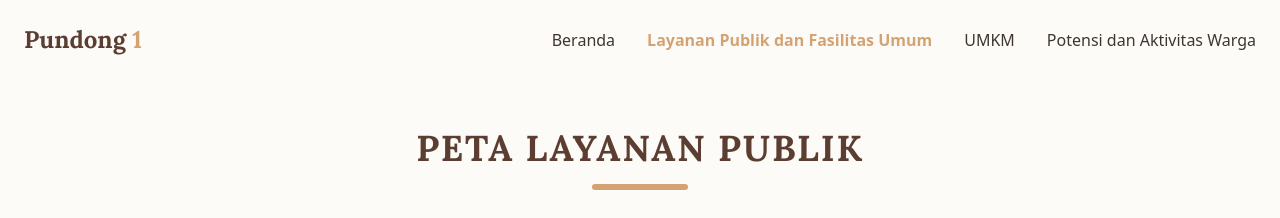
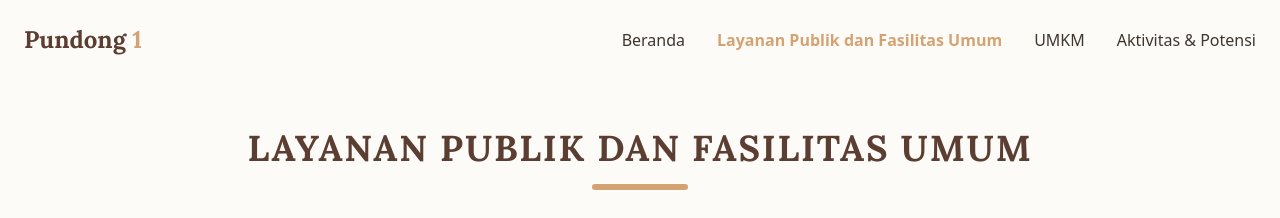
Before and after one commit to pundong1it-website/WebsitePundong1, a React (Vite) app: page /layanan in a window 1280 px wide. Shown: the top 218 px of the page. Built offline with nearby package versions, Linux system fonts and the light colour scheme; grey boxes are pictures that could not be loaded.

Commit message:
make a change

```diff
--- a/src/components/Hero.jsx
+++ b/src/components/Hero.jsx
@@ -15,7 +15,7 @@ const Hero = () => {
         <div className="h-1 w-24 bg-[#D4A373] mx-auto mb-8 rounded-full"></div>
 
         <p className="text-xl opacity-90 max-w-2xl mx-auto font-light leading-relaxed mb-10">
-          Gerbang informasi digital Dusun Pundong 1, Tirtoadi. Membangun harmoni dalam tradisi dan kemajuan teknologi.
+          Gerbang digital dan sekilas informasi mengenai dusun Pundong 1, Tirtoadi.
         </p>
 
         {/* --- BUTTON GROUP --- */}
--- a/src/components/Navbar.jsx
+++ b/src/components/Navbar.jsx
@@ -46,7 +46,7 @@ const Navbar = () => {
           <Link to="/" className={isActive('/')}>Beranda</Link>
           <Link to="/layanan" className={isActive('/layanan')}>Layanan Publik dan Fasilitas Umum</Link>
           <Link to="/umkm" className={isActive('/umkm')}>UMKM</Link>
-          <Link to="/potensi" className={isActive('/potensi')}>Potensi dan Aktivitas Warga</Link>
+          <Link to="/potensi" className={isActive('/potensi')}>Aktivitas & Potensi</Link>
         </div>
 
         {/* MOBILE MENU BUTTON (Hamburger) */}
--- a/src/data/constants.jsx
+++ b/src/data/constants.jsx
@@ -23,7 +23,7 @@ export const umkmData = [
     image1: mieayampakminimg,
     hours: " 09.00 - 21.00 WIB",
     desc: "Berlokasi langsung di area rumah tinggal yang nyaman, Bakso & Mie Ayam Pak Min menjadi pilihan tepat bagi masyarakat yang mencari mie ayam lezat dengan kualitas terjamin. Harga makanan dan minuman di sini sangat terjangkau, berkisar antara Rp3.000 hingga Rp7.000.",
-    address: " Jl. Pundong, Pundong I, Tirtoadi, Kec. Mlati, Kabupaten Sleman, Daerah Istimewa Yogyakarta 55287", phone: "089668756721", coords: [-7.7316421, 110.3179837]
+    address: " Jl. Pundong, Pundong I, Tirtoadi, Kec. Mlati, Kabupaten Sleman, Daerah Istimewa Yogyakarta 55287", phone: "089668756721", coords: [-7.7338877,110.3174139,21]
   },
   {
     id: 3, name: "Angkringan Kang Dobleh",
@@ -31,14 +31,14 @@ export const umkmData = [
     image2: kangdoblehImg2,
     hours: " 09.00 - 23.00 WIB",
     desc: "Angkringan Kang Dobleh merupakan sebuah UMKM yang menyediakan berbagai macam minuman dan makanan berat maupun ringan dengan kisaran harga yang terjangkau,  berkisar antara Rp3.000 hingga Rp13.000.",
-    address: " Jl. Pundong, Pundong I, Tirtoadi, Kec. Mlati, Kabupaten Sleman, Daerah Istimewa Yogyakarta 55287", phone: "089668756721", coords: [-7.7316421, 110.3179837]
+    address: " Jl. Pundong, Pundong I, Tirtoadi, Kec. Mlati, Kabupaten Sleman, Daerah Istimewa Yogyakarta 55287", phone: "089668756721", coords: [-7.733776, 110.317583]
   },
   {
     id: 4, name: "Ada Salad Buah & Seblak",
     image1: adaseblakmg,
     hours: "08.00 - 23.00 WIB",
     desc: "ADA Salad Buah & Seblak menawarkan perpaduan unik kuliner antara seblak pedas yang gurih dan salad buah segar. Selain menu utama, tersedia juga pilihan hidangan lain seperti Rawon dan Ayam Kremes lezat yang siap melayani pelanggan selama 24 jam penuh. Kuliner ini juga tersedia di Gofood, Grabfood, dan ShopeeFood ",
-    address: "Pundong I, Tirtoadi, Mlati, Sleman Regency, Special Region of Yogyakarta 55287", coords: [-7.7399, 110.3234]
+    address: "Pundong I, Tirtoadi, Mlati, Sleman Regency, Special Region of Yogyakarta 55287", coords: [-7.7331308,110.3145382]
   }
 
 ];
--- a/src/pages/LayananPublik.jsx
+++ b/src/pages/LayananPublik.jsx
@@ -6,7 +6,7 @@ const LayananPublik = () => {
   return (
     <div className="container mx-auto px-6 py-12 animate-in slide-in-from-bottom-5 duration-500">
       <MapSection
-        title="Peta Layanan Publik"
+        title="Layanan Publik dan Fasilitas Umum"
         description="Fasilitas Umum di sekitar titik pusat Pundong 1."
         services={publicServices}
       />
--- a/src/pages/Potensi.jsx
+++ b/src/pages/Potensi.jsx
@@ -8,7 +8,7 @@ const Potensi = () => {
 
       {/* --- SECTION 1: HEADER & CARDS --- */}
       <div className="text-center mb-16">
-        <h2 className="text-4xl font-serif font-bold text-[#5B3E31]">Potensi Dusun Pundong 1</h2>
+        <h2 className="text-4xl font-serif font-bold text-[#5B3E31]"> Kegiatan dan Potensi Dusun Pundong 1</h2>
         <div className="h-1 w-20 bg-[#D4A373] mx-auto mt-4 mb-2"></div>
         <p className="text-[#6B5E4C]">Sekilas mengenai Aktivitas dan Potensi Masyarakat Pundong 1.</p>
       </div>
```
